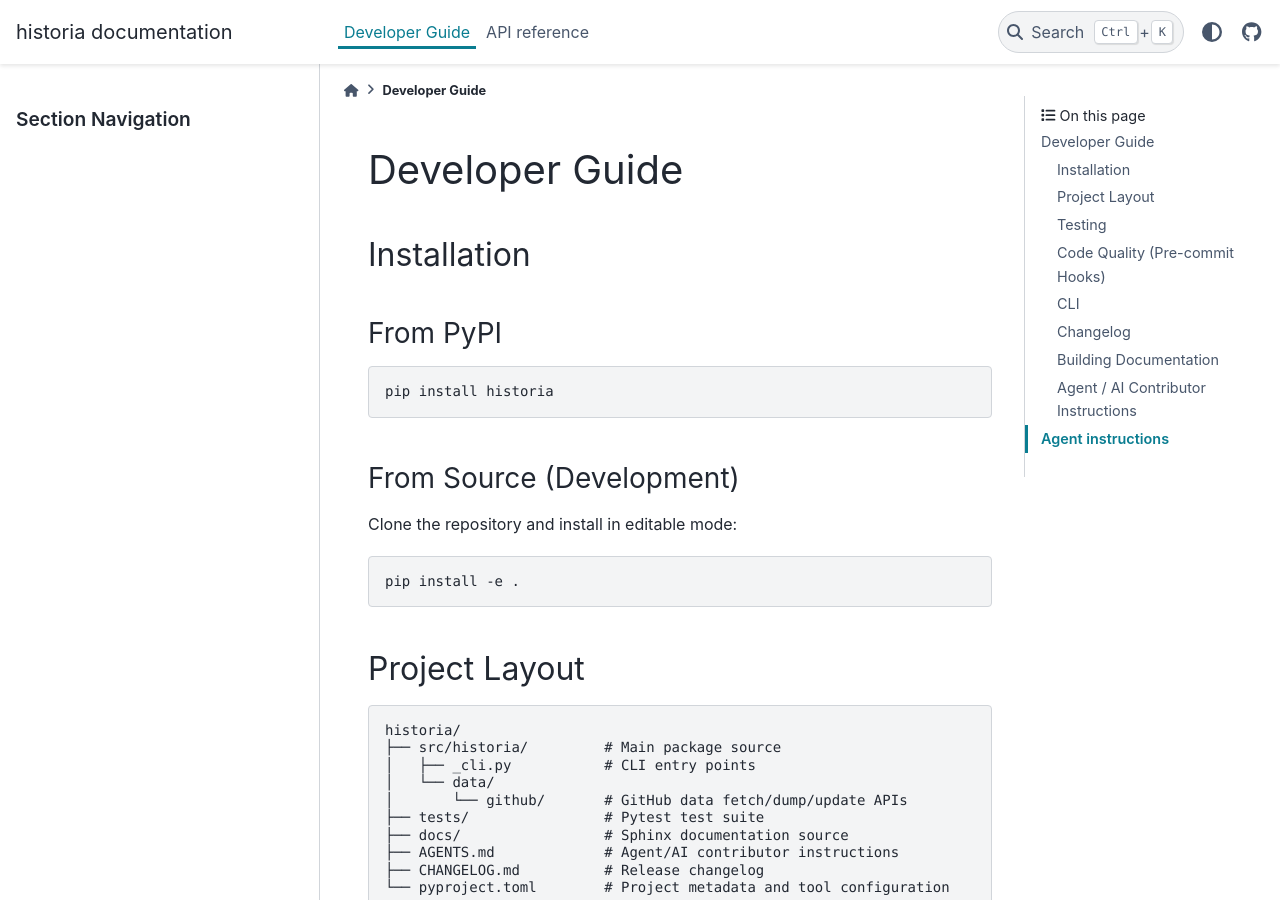
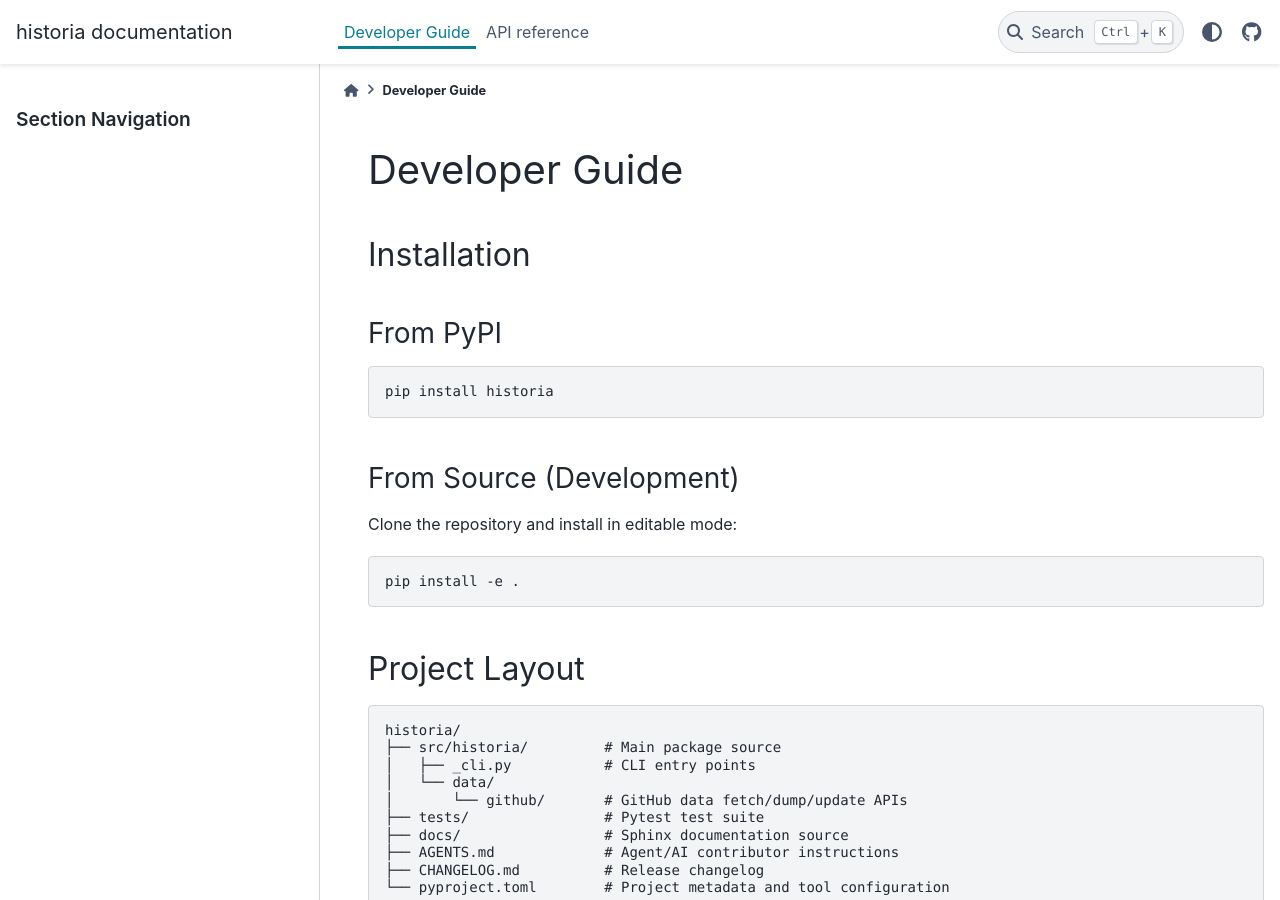
Before and after one commit to CodyCBakerPhD/historia, a Sphinx documentation site: the page built from docs/development/index.md, in a window 1280 px wide and 900 px high. Built offline with Sphinx 7.4.7 and the PyData theme 0.15.4, drawn with Linux system fonts in a browser that asks for light colours; part of the change alters nothing that is shown.

Commit message:
Suppress secondary sidebar on developer guide page
Agent-Logs-Url: https://github.com/CodyCBakerPhD/historia/sessions/ce91331a-4553-4381-9af3-9b38fdec9da0

Co-authored-by: CodyCBakerPhD <51133164+CodyCBakerPhD@users.noreply.github.com>

```diff
--- a/docs/development/index.md
+++ b/docs/development/index.md
@@ -1,3 +1,7 @@
+---
+html_theme.sidebar_secondary.remove: true
+---
+
 # Developer Guide
 
 ## Installation
```
